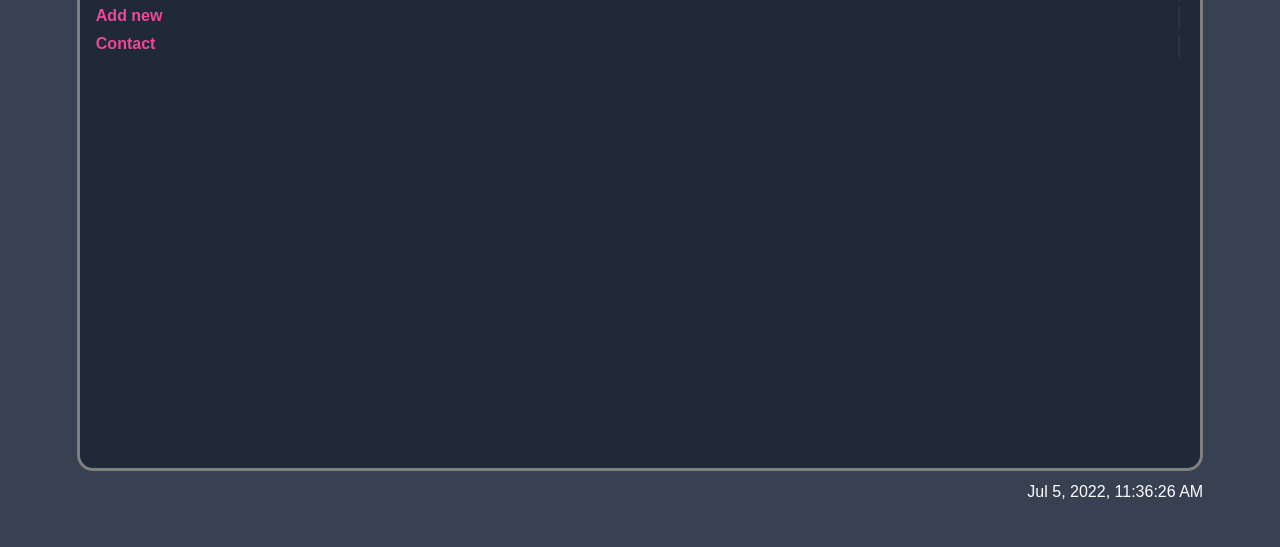
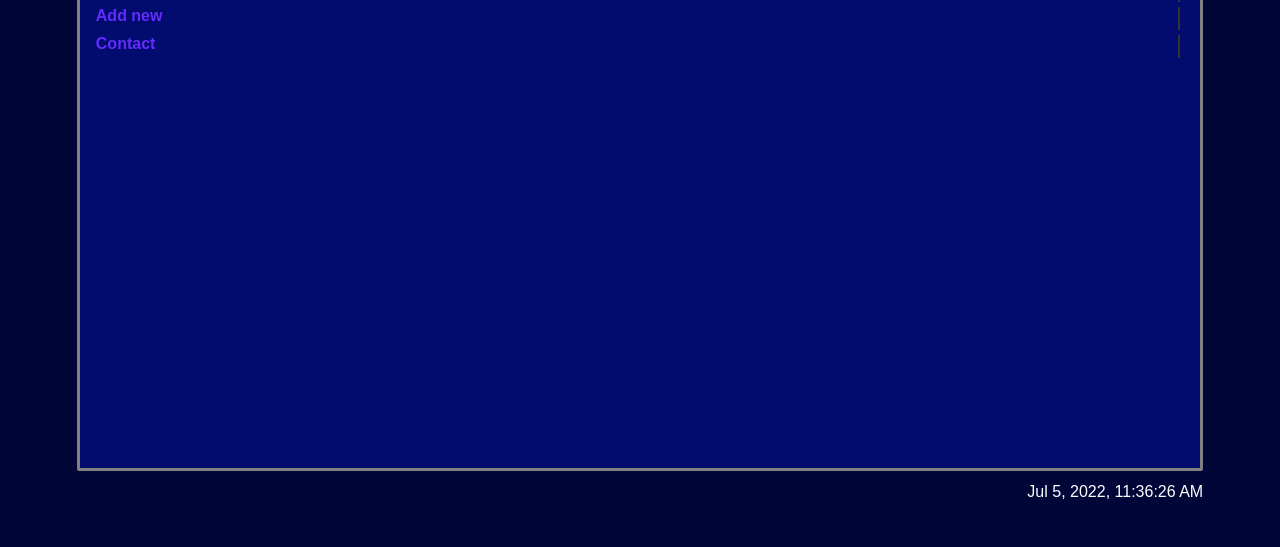
Before and after one commit to zakiyousufi/AwesomeBook-ES6, a website with bundled scripts: page index.html in a window 1280 px wide. Shown: the part 113-660 px from the top of the page. Built offline with nearby package versions, Linux system fonts and the light colour scheme.

Commit message:
root colors changed in index.css file

```diff
--- a/index.css
+++ b/index.css
@@ -1,11 +1,11 @@
 :root {
-  --dark: #374151;
-  --darker: #1f2937;
-  --darkest: #111827;
-  --light: #eee;
-  --pink: #ec4899;
-  --purple: #8b5cf6;
-  --gray: #808080;
+  --dark: #000638;
+  --darker: #020c6e;
+  --darkest: #070031;
+  --light: rgb(57, 53, 255);
+  --pink: #632bff;
+  --purple: #8b71ff;
+  --gray: #bfb3db;
 }
 
 * {
@@ -30,7 +30,7 @@ body {
   padding: 1rem;
   justify-content: space-between;
   border: 3px solid #808080;
-  border-radius: 1rem;
+  border-radius: 2px;
   width: 88%;
   margin: 12px auto 0 auto;
 }
```
